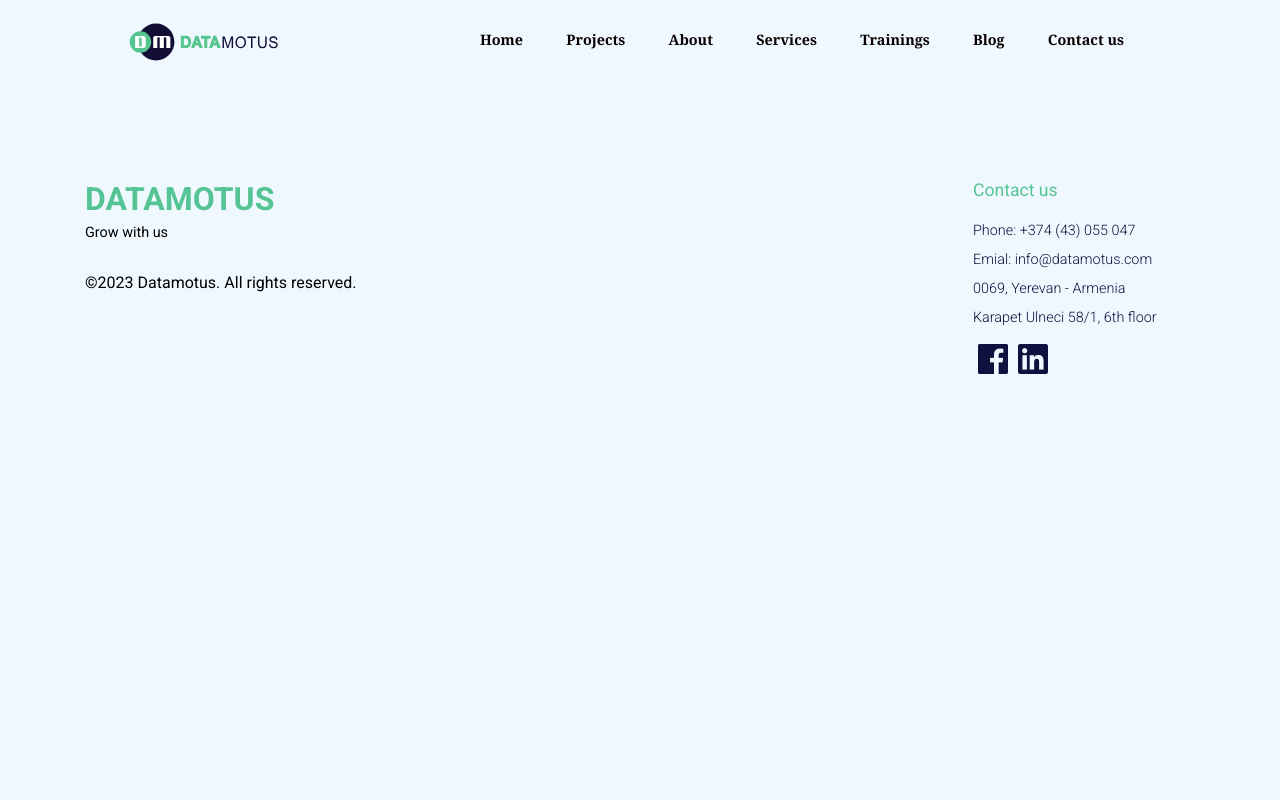
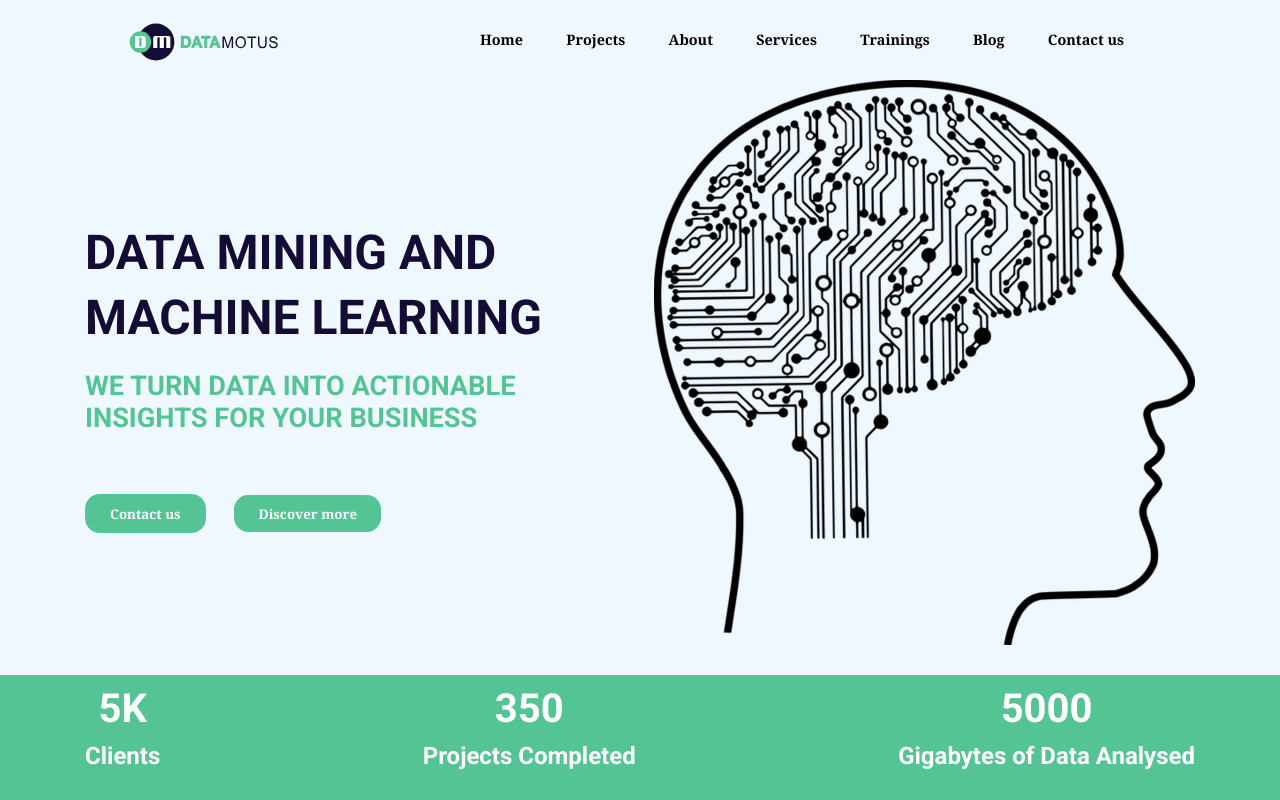
Before and after one commit to ArmanMotus/Datamotus, a React (Create React App) app: page /#/ in a window 1280 px wide. Shown: the top 800 px of the page. Built offline with nearby package versions, Linux system fonts and the light colour scheme.

Commit message:
5/26/2023

```diff
--- a/src/App.js
+++ b/src/App.js
@@ -63,7 +63,7 @@ function App() {
 
       <Routes>
 
-        <Route path="/datamotus" element={<Home theme={theme} toggleTheme={toggleTheme}/>} />
+        <Route path="/" element={<Home theme={theme} toggleTheme={toggleTheme}/>} />
         <Route path="/projects" element={<Projects theme={theme} toggleTheme={toggleTheme}/>} />
         <Route path="/about" element={<About theme={theme} toggleTheme={toggleTheme}/>} />
         <Route path="/services" element={<Services theme={theme} toggleTheme={toggleTheme}/>} />
--- a/src/components/Header/Header.jsx
+++ b/src/components/Header/Header.jsx
@@ -3,7 +3,7 @@ import logo from '../../../src/logo-cdr.svg'
 import './header.css'
 const nav__links =[
     {
-        path: '#/datamotus',
+        path: '#/',
         display: 'Home'
     },
 
```
Also changed, not shown: public/manifest.json.
